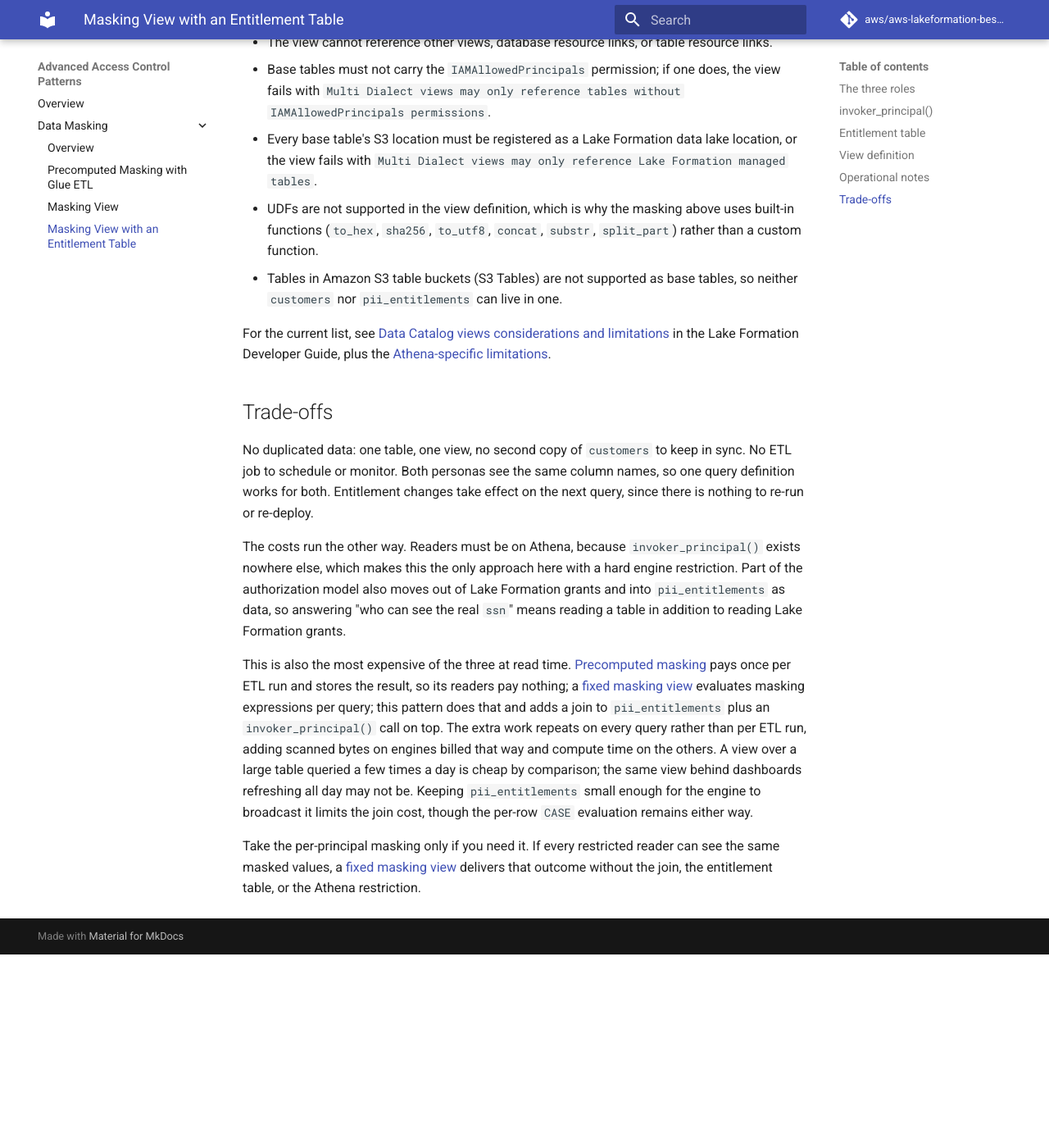
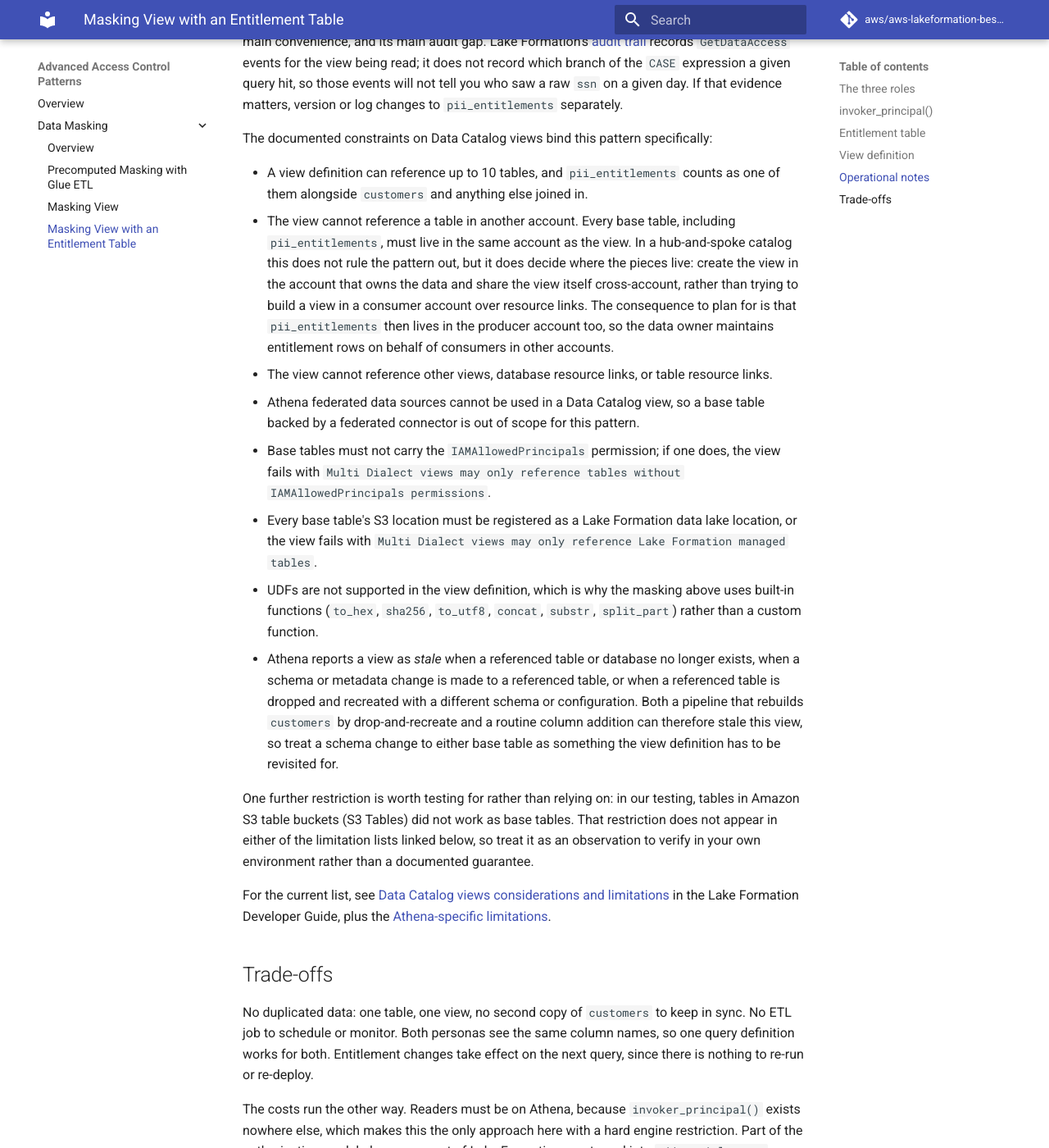
Before and after one commit to aws/aws-lakeformation-best-practices, an MkDocs documentation site: the page built from content/advanced-access-control-patterns/data-masking/glue-views-entitlement-table.md, in a window 1280 px wide and 1400 px high, scrolled down 3916 px. Shown: the whole window at 82% size. Built offline with MkDocs 1.6.1 and Material for MkDocs 9.7.7, drawn with Linux system fonts in a browser that asks for light colours; comment, search, counter and statistics services are not loaded; before the commit the page ends 5080 px from its top, so only the background shows below that; some of the changed text lies outside the part shown.

Commit message:
Changes from Feedback

````diff
--- a/content/advanced-access-control-patterns/data-masking/glue-views-entitlement-table.md
+++ b/content/advanced-access-control-patterns/data-masking/glue-views-entitlement-table.md
@@ -86,7 +86,18 @@ This is Athena SQL, specifically the Trino dialect, so the function names differ
 
 Trino has no `sha2` function. Its `sha256` takes `varbinary` and returns `varbinary`, so the column has to be encoded with `to_utf8` on the way in and rendered with `to_hex` on the way out; skipping either one is a type error at view creation. Trino's `split_part` is also 1-indexed, where PySpark's `getItem` starts at 0.
 
-Before running the `CREATE OR REPLACE` above against a real environment, append `SHOW VIEW JSON` to the same statement to dry-run it: Athena validates the definition and, if it is valid, returns the Glue table JSON that would represent the view, without creating anything.
+Before running the `CREATE OR REPLACE` above against a real environment, dry-run it by adding `SHOW VIEW JSON` between `SECURITY DEFINER` and `AS`. It is a positional clause in the statement grammar, not a suffix, so appending it after the `SELECT` will not parse:
+
+```sql
+CREATE OR REPLACE PROTECTED MULTI DIALECT VIEW sales.customers_masked
+SECURITY DEFINER
+SHOW VIEW JSON
+AS
+SELECT
+    ...
+```
+
+Athena validates the definition and, if it is valid, returns the Glue table JSON that would represent the view, without creating anything.
 
 ## Operational notes
 
@@ -97,11 +108,15 @@ Adding a person is an `INSERT` into that table, not a Lake Formation grant. That
 The documented constraints on Data Catalog views bind this pattern specifically:
 
 - A view definition can reference up to 10 tables, and `pii_entitlements` counts as one of them alongside `customers` and anything else joined in.
+- The view cannot reference a table in another account. Every base table, including `pii_entitlements`, must live in the same account as the view. In a hub-and-spoke catalog this does not rule the pattern out, but it does decide where the pieces live: create the view in the account that owns the data and share the view itself cross-account, rather than trying to build a view in a consumer account over resource links. The consequence to plan for is that `pii_entitlements` then lives in the producer account too, so the data owner maintains entitlement rows on behalf of consumers in other accounts.
 - The view cannot reference other views, database resource links, or table resource links.
+- Athena federated data sources cannot be used in a Data Catalog view, so a base table backed by a federated connector is out of scope for this pattern.
 - Base tables must not carry the `IAMAllowedPrincipals` permission; if one does, the view fails with `Multi Dialect views may only reference tables without IAMAllowedPrincipals permissions`.
 - Every base table's S3 location must be registered as a Lake Formation data lake location, or the view fails with `Multi Dialect views may only reference Lake Formation managed tables`.
 - UDFs are not supported in the view definition, which is why the masking above uses built-in functions (`to_hex`, `sha256`, `to_utf8`, `concat`, `substr`, `split_part`) rather than a custom function.
-- Tables in Amazon S3 table buckets (S3 Tables) are not supported as base tables, so neither `customers` nor `pii_entitlements` can live in one.
+- Athena reports a view as *stale* when a referenced table or database no longer exists, when a schema or metadata change is made to a referenced table, or when a referenced table is dropped and recreated with a different schema or configuration. Both a pipeline that rebuilds `customers` by drop-and-recreate and a routine column addition can therefore stale this view, so treat a schema change to either base table as something the view definition has to be revisited for.
+
+One further restriction is worth testing for rather than relying on: in our testing, tables in Amazon S3 table buckets (S3 Tables) did not work as base tables. That restriction does not appear in either of the limitation lists linked below, so treat it as an observation to verify in your own environment rather than a documented guarantee.
 
 For the current list, see [Data Catalog views considerations and limitations](https://docs.aws.amazon.com/lake-formation/latest/dg/views-notes.html) in the Lake Formation Developer Guide, plus the [Athena-specific limitations](https://docs.aws.amazon.com/athena/latest/ug/views-glue.html#views-glue-limitations).
 
````
Also changed, not shown: content/advanced-access-control-patterns/data-masking/masking-view.md (+1 -1 lines), content/advanced-access-control-patterns/data-masking/overview.md (+7 -5 lines), content/index.md (+1 -1 lines), content/advanced-access-control-patterns/overview.md (line endings or trailing spaces).
